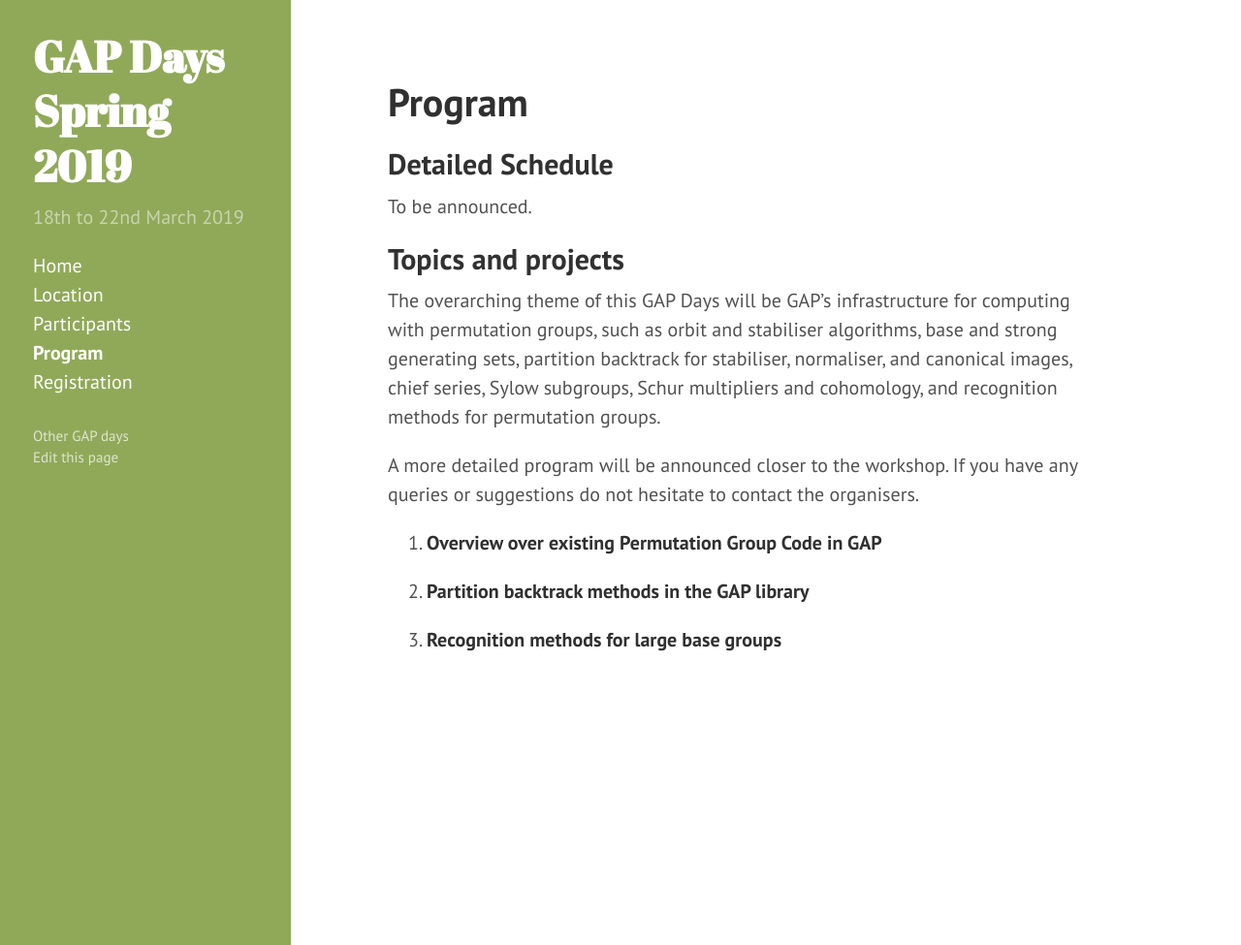
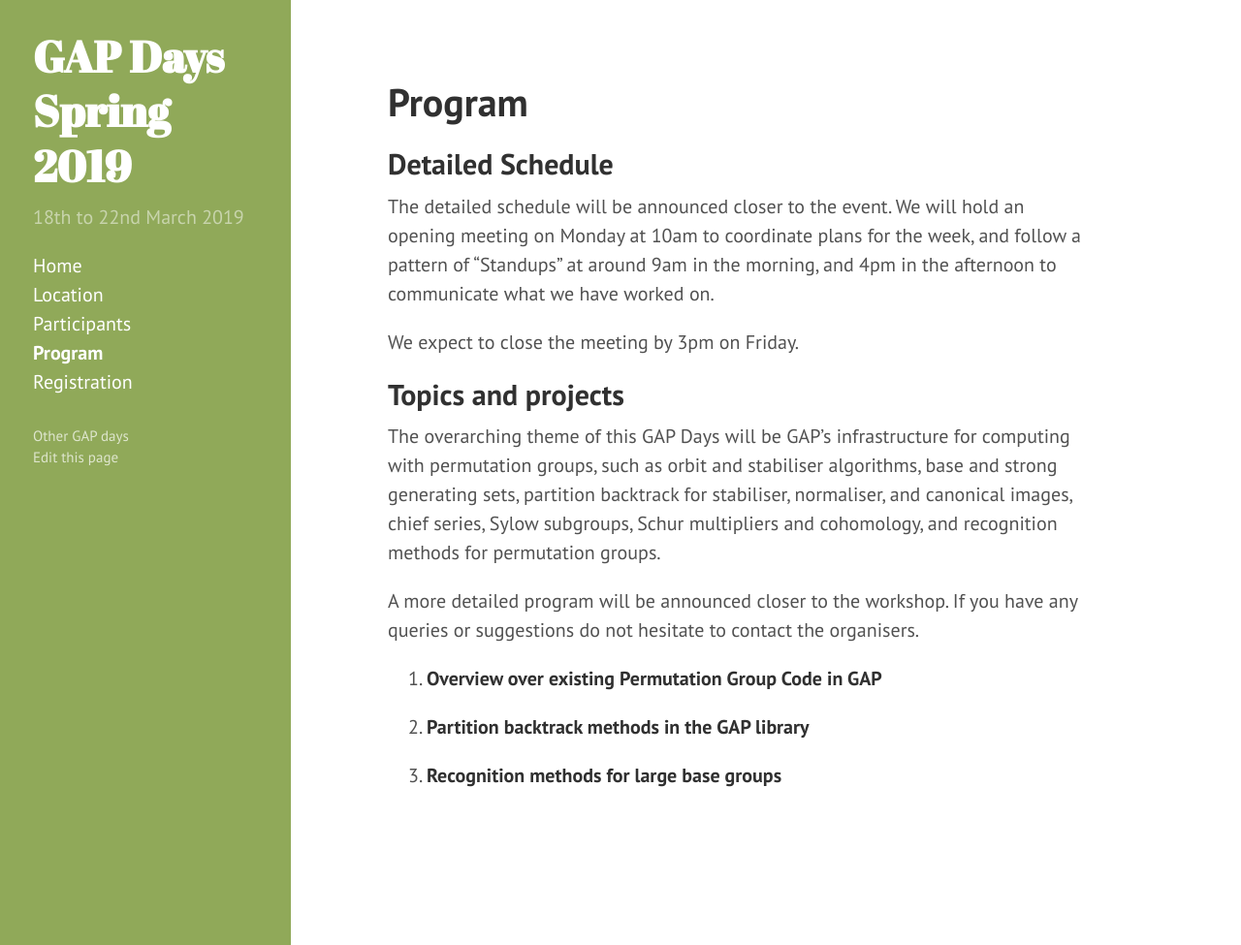
Before and after one commit to jesusmartinez-garcia/2020-01-21-colchester-workshop, a Jekyll site: the page built from program.md, in a window 1280 px wide and 975 px high. Shown: the whole window at 97% size. Built offline with Jekyll 4.4.1, drawn with Linux system fonts in a browser that asks for light colours.

Commit message:
Some more on the program

```diff
--- a/program.md
+++ b/program.md
@@ -5,7 +5,12 @@ title: Program
 
 ## Detailed Schedule
 
-To be announced.
+The detailed schedule will be announced closer to the event. We will hold an
+opening meeting on Monday at 10am to coordinate plans for the week, and follow a
+pattern of "Standups" at around 9am in the morning, and 4pm in the afternoon to
+communicate what we have worked on.
+
+We expect to close the meeting by 3pm on Friday.
 
 ## Topics and projects
 
```
